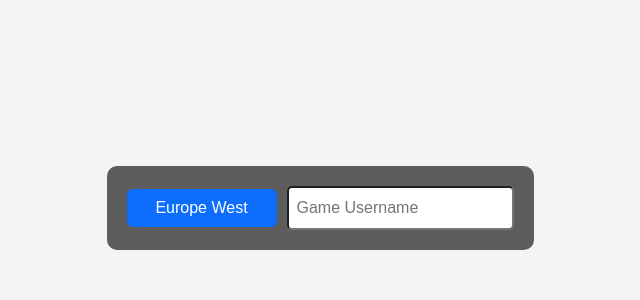
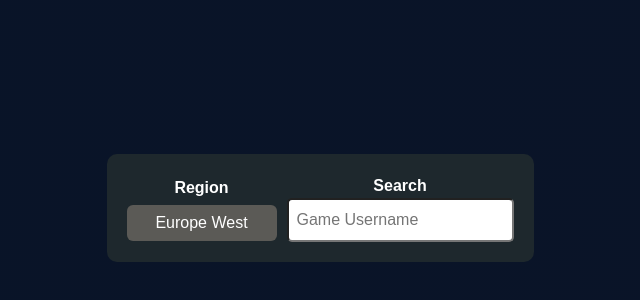
Before and after one commit to rayzens1/BoostTrack, a plain HTML site: page index.html in a window 1280 px wide. Shown: the part 192-492 px from the top of the page, without its empty margins (320-960 px from the left). Drawn offline with nearby package versions, Linux system fonts and the light colour scheme; files whose address does not match are found by name.

Commit message:
Add Text to Button
Ajouts de plusieurs textes avec les boutons pour le confort utilisateur.

```diff
--- a/css/style.css
+++ b/css/style.css
@@ -10,14 +10,14 @@
     align-items: center;
     justify-content: center;
     height: 100vh;
-    background-color: #f4f4f4;
+    background: linear-gradient(to right, #091428, #0A1428);
   }
 
   .container {
     display: flex;
     gap: 10px;
     border-radius: 10px;
-    background-color: rgb(94, 93, 93);
+    background-color: #1E282D;
     padding: 20px;
     margin-left: 730px;
     margin-right: 730px;
@@ -37,6 +37,11 @@
     width: 150px; /* Ajustez la largeur fixe selon vos besoins */
   }
 
+  #dropdownBtn {
+    background-color: #5B5A56;
+    border: none;
+  }
+
   #dropdownOptions {
     position: absolute;
     top: 100%;
@@ -51,6 +56,7 @@
     width: 100%;
     text-align: left;
     box-sizing: border-box;
+    text-align: center;
   }
 
   #dropdownOptions .btn.fixed-width {
@@ -63,6 +69,25 @@
   }
 
   .btn.selected {
-    background-color: #6289f5; /* Changer la couleur de fond en bleu */
+    background-color: #414141; /* Changer la couleur de fond en bleu */
     color: white; /* Changer la couleur du texte en blanc */
   }
+
+  .label {
+    font-weight: bold;
+    color: #ffffff;
+    flex-direction: column;
+  }
+
+  .labeltextbtn {
+    font-weight: bold;
+    text-align: center;
+    color: #ffffff;
+    margin-bottom: 5px;
+  }
+
+  .labeltext {
+    font-weight: bold;
+    text-align: center;
+    color: #ffffff;
+  }
--- a/index.html
+++ b/index.html
@@ -9,6 +9,8 @@
 </head>
 <body>
   <div class="container d-flex justify-content-center align-items-center flex-align">
+    <div class="label">
+      <div class="labeltextbtn">Region</div>
       <div id="dropdown-container" class="d-flex flex-align align-items-center">
         <button class="btn btn-primary fixed-width" id="dropdownBtn">Europe West</button>
        <div id="dropdownOptions" class="mt-2 position-absolute" style="display: none; width: 100%;">
@@ -25,7 +27,11 @@
           <button class="btn btn-secondary" data-value="LAS">Latin America South</button>
        </div>
       </div>
+    </div>
+    <div class="label">
+      <div class="labeltext">Search</div>
       <input type="text" id="textInput" placeholder="Game Username">
+    </div>
   </div>
       <script src="https://cdn.jsdelivr.net/npm/bootstrap@5.3.0/dist/js/bootstrap.bundle.min.js"></script>
       <script src="script.js"></script>
```
Lines whose indentation alone changed are shown as unchanged.
